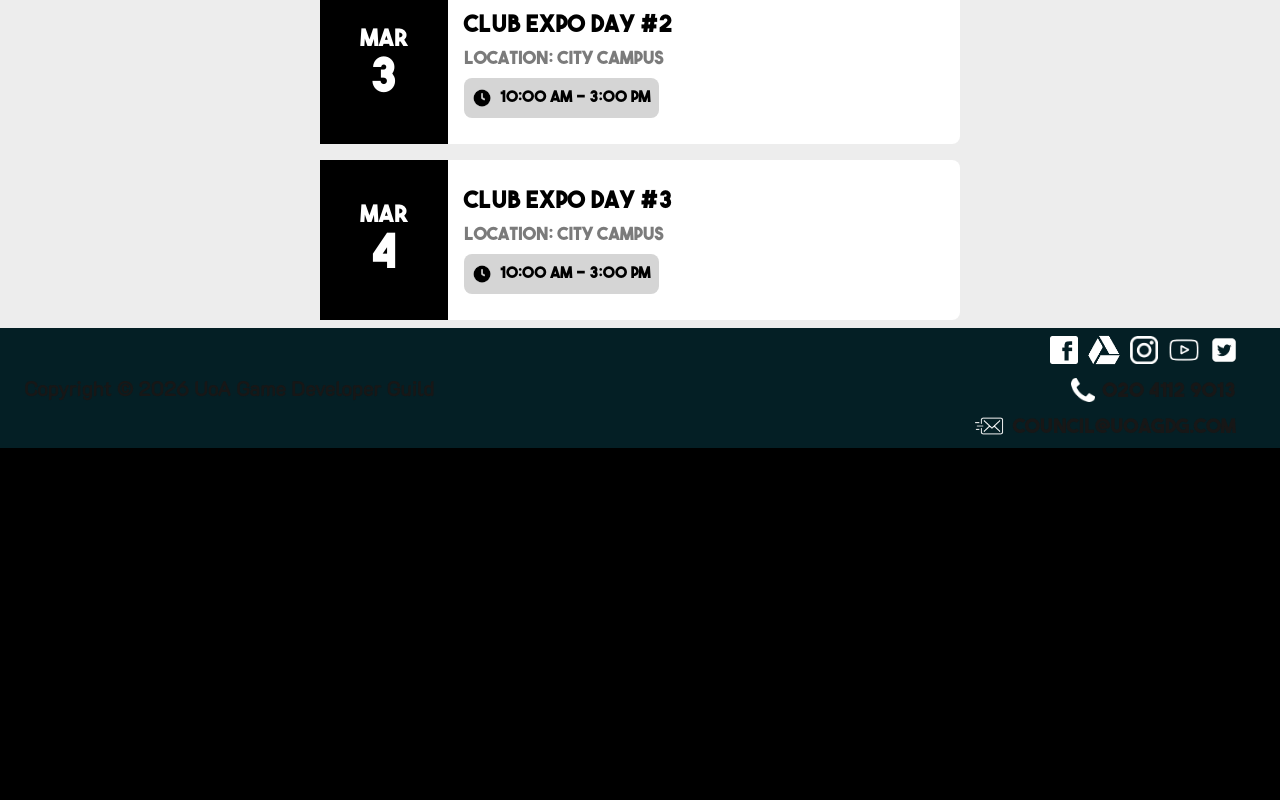
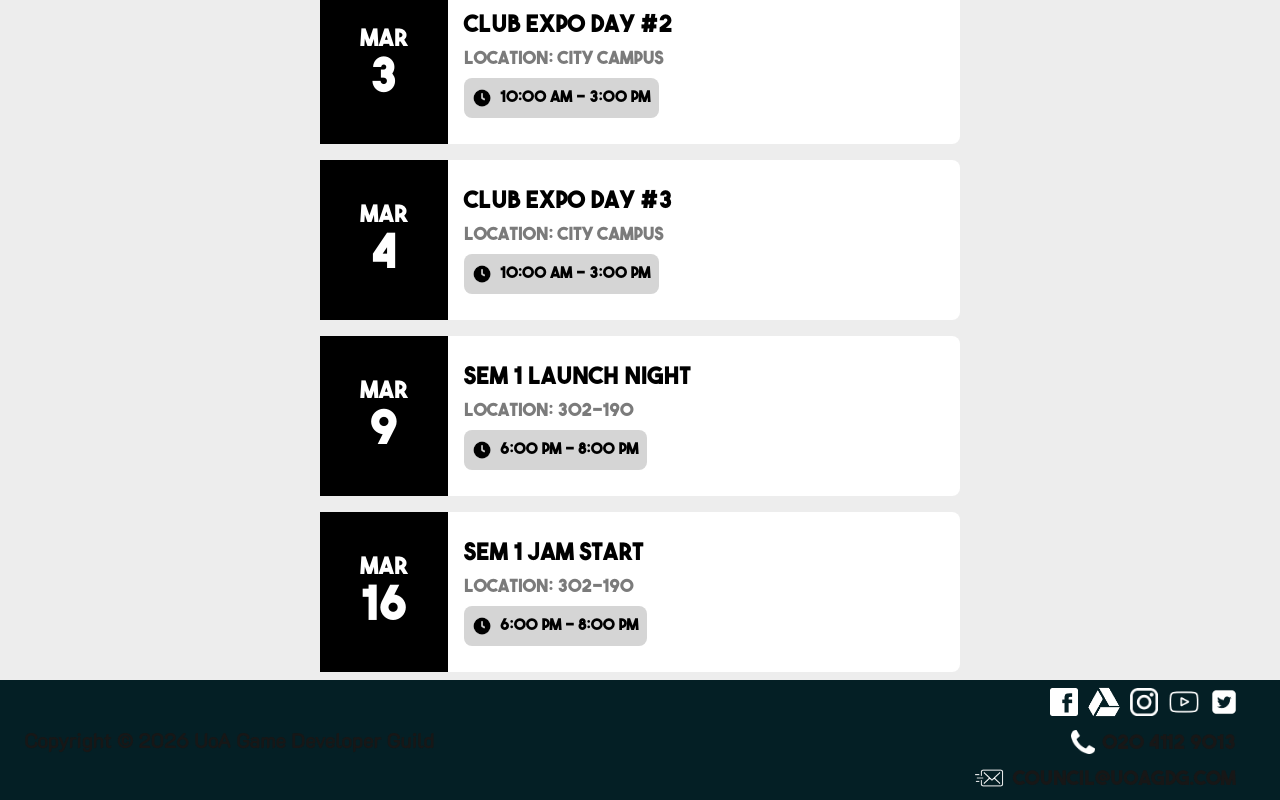
Before and after one commit to VyomeshJ/GDG_Website, a Next.js app: page /events in a window 1280 px wide. Shown: the part 484-1284 px from the top of the page. Before the commit the page ends 932 px from the top, so only its background shows below. Built offline with nearby package versions, Linux system fonts and the light colour scheme.

Commit message:
updated events

```diff
--- a/app/page.tsx
+++ b/app/page.tsx
@@ -23,7 +23,7 @@ export default function Home() {
 
 
 
-      <div className="overscroll-y-contain">
+      <div className="">
         <One overlay={overlay} showOverlay={setOverlay}/>
       </div>
       <section id="about">
--- a/components/Home/1.tsx
+++ b/components/Home/1.tsx
@@ -12,7 +12,7 @@ export default function One({overlay, showOverlay}: OneProps){
         <div className="relative w-full min-h-[110vh] md:min-h-[80vh] lg:min-h-[80vh] bg-black bg-cover bg-no-repeat bg-[url('/BG/Hero.png')]"
         >
             <div className="absolute inset-0 bg-[radial-gradient(circle,_rgba(0,0,0,0.05)_20%,_rgba(0,0,0,0.7)_100%)]"></div>
-            <div className="relative flex flex-col gap-8 pt-[15vh] md:pt-[25vh] lg:pt-[30vh] pb-[5vh] px-[5vw] z-50">
+            <div className="relative flex flex-col gap-8 pt-[30vh] md:pt-[25vh] lg:pt-[30vh] pb-[5vh] px-[5vw] z-50">
                 <h3 className="font-PSP text-[#9B5BDB] text-2xl">
                     Welcome to UoA's...
                 </h3>
--- a/data/events.ts
+++ b/data/events.ts
@@ -37,5 +37,23 @@ export const events: Event[] = [
         time: "10:00 AM - 3:00 PM",
         location: "City Campus",
     },
+    {
+        id: "Sem 1 Launch Night",
+        title: "Sem 1 Launch Night",
+        date: "2026-03-09",
+        date_month: "MAR",
+        date_day: "9",
+        time: "6:00 PM - 8:00 PM",
+        location: "302-190",
+    },
+    {
+        id: "Sem 1 Jam Start",
+        title: "Sem 1 Jam Start",
+        date: "2026-03-16",
+        date_month: "MAR",
+        date_day: "16",
+        time: "6:00 PM - 8:00 PM",
+        location: "302-190",
+    },
 
 ];
```
